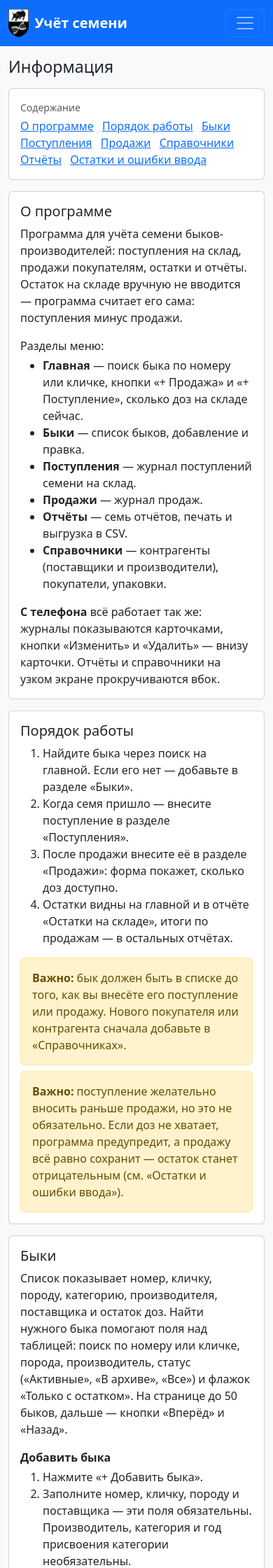
After one commit to Danil-Sila/Bulls2, a PHP site: page /info.php in a window 390 px wide. The commit adds this page. Shown: the top 2240 px of the page at 70% size. Run offline with PHP 8.4, Linux system fonts and the light colour scheme.

Commit message:
Адаптив под мобилку, добавление вкладки с информацией о программе

```diff
--- a/api_fnc/reportBulls.php
+++ b/api_fnc/reportBulls.php
@@ -31,8 +31,8 @@ function reportBulls(array $post): array {
 			['key' => 'bull',          'title' => 'Кличка',        'type' => 'text'],
 			['key' => 'num',           'title' => 'Номер',         'type' => 'text'],
 			['key' => 'breed',         'title' => 'Порода',        'type' => 'text'],
-			['key' => 'vendor',        'title' => 'Производитель', 'type' => 'text'],
-			['key' => 'supplier',      'title' => 'Поставщик',     'type' => 'text'],
+			['key' => 'vendor',        'title' => 'Производитель', 'type' => 'text', 'wrap' => true],
+			['key' => 'supplier',      'title' => 'Поставщик',     'type' => 'text', 'wrap' => true],
 			['key' => 'category_year', 'title' => 'Год оценки',    'type' => 'text'],
 			['key' => 'category',      'title' => 'Категория',     'type' => 'text'],
 			['key' => 'doses',         'title' => 'Доз',           'type' => 'number'],
--- a/api_fnc/reportBuyers.php
+++ b/api_fnc/reportBuyers.php
@@ -23,7 +23,7 @@ function reportBuyers(array $post): array {
 		'success' => true,
 		'columns' => [
 			['key' => 'buyer',     'title' => 'Покупатель', 'type' => 'text'],
-			['key' => 'location',  'title' => 'Место',      'type' => 'text'],
+			['key' => 'location',  'title' => 'Место',      'type' => 'text', 'wrap' => true],
 			['key' => 'doses',     'title' => 'Доз',        'type' => 'number'],
 			['key' => 'purchases', 'title' => 'Покупок',    'type' => 'number'],
 		],
--- a/api_fnc/reportStock.php
+++ b/api_fnc/reportStock.php
@@ -40,7 +40,7 @@ function reportStock(array $post): array {
 		'columns' => [
 			['key' => 'bull',      'title' => 'Кличка',        'type' => 'text'],
 			['key' => 'num',       'title' => 'Номер',         'type' => 'text'],
-			['key' => 'vendor',    'title' => 'Производитель', 'type' => 'text'],
+			['key' => 'vendor',    'title' => 'Производитель', 'type' => 'text', 'wrap' => true],
 			['key' => 'packaging', 'title' => 'Упаковка',      'type' => 'text'],
 			['key' => 'doses',     'title' => 'Доз',           'type' => 'number'],
 		],
--- a/api_fnc/reportVendors.php
+++ b/api_fnc/reportVendors.php
@@ -27,7 +27,7 @@ function reportVendors(array $post): array {
 		'success' => true,
 		'columns' => [
 			['key' => 'vendor',    'title' => 'Производитель', 'type' => 'text'],
-			['key' => 'suppliers', 'title' => 'Поставщики',    'type' => 'text'],
+			['key' => 'suppliers', 'title' => 'Поставщики',    'type' => 'text', 'wrap' => true],
 			['key' => 'doses',     'title' => 'Доз',           'type' => 'number'],
 			['key' => 'purchases', 'title' => 'Покупок',       'type' => 'number'],
 		],
--- a/api_js/bulls.js
+++ b/api_js/bulls.js
@@ -126,8 +126,8 @@ function renderRow(bull) {
 		name,
 		el('td', '', bull.breed),
 		el('td', '', categoryText(bull)),
-		el('td', 'wrap', bull.vendor ?? ''),
-		el('td', 'wrap', bull.supplier),
+		el('td', 'wrap phone-hide', bull.vendor ?? ''),
+		el('td', 'wrap phone-hide', bull.supplier),
 		stock,
 		actions,
 	);
@@ -146,6 +146,7 @@ function render(data) {
 	} else {
 		view.rows.replaceChildren(...data.rows.map(renderRow));
 	}
+	labelCells(view.rows);
 	view.pageInfo.textContent = `Страница ${data.page} из ${data.pages}`;
 	view.prev.disabled = data.page <= 1;
 	view.next.disabled = data.page >= data.pages;
--- a/api_js/reports.js
+++ b/api_js/reports.js
@@ -180,7 +180,7 @@ function renderCell(column, value) {
 	if (column.type === 'number') {
 		return el('td', value < 0 ? 'text-end num text-danger' : 'text-end num', formatNumber(value));
 	}
-	return el('td', '', String(value));
+	return el('td', column.wrap ? 'wrap' : '', String(value));
 }
 
 function renderRow(columns, row) {
--- a/bulls.php
+++ b/bulls.php
@@ -48,7 +48,7 @@ require APP_ROOT . 'views/header.php';
 
 <div class="card">
 	<div class="table-responsive">
-		<table class="table table-hover table-sm align-middle mb-0">
+		<table class="table table-cards table-hover table-sm align-middle mb-0">
 			<thead class="table-light">
 				<tr>
 					<th scope="col">Номер</th>
--- a/css/app.css
+++ b/css/app.css
@@ -1,5 +1,5 @@
 .table td, .table th { white-space: nowrap; }
-.table td.wrap { white-space: normal; min-width: 14rem; }
+.table td.wrap { white-space: normal; min-width: 12rem; }
 .num { font-variant-numeric: tabular-nums; }
 
 @page { size: A4 landscape; margin: 10mm; }
@@ -11,6 +11,15 @@
 	tr { break-inside: avoid; }
 }
 
-@media (max-width: 1339px) {
-	#result .table td, #result .table th { white-space: normal; }
+@media (max-width: 767px) {
+	.table-cards thead { display: none; }
+	.table-cards, .table-cards tbody, .table-cards tr, .table-cards td { display: block; }
+	.table-cards tr { padding: 0.75rem 1rem; border-bottom: 1px solid var(--bs-border-color); }
+	.table-cards td { position: relative; padding: 0.2rem 0 0.2rem 40%; border: 0; text-align: right; white-space: normal; }
+	.table-cards td.wrap { min-width: 0; }
+	.table-cards td[data-label]::before { content: attr(data-label); position: absolute; left: 0; top: 0.2rem; width: 38%; text-align: left; font-weight: 400; color: var(--bs-secondary-color); }
+	.table-cards td:empty, .table-cards td.phone-hide { display: none; }
+	.table-cards td:last-child { display: flex; gap: 0.5rem; padding: 0.5rem 0 0; }
+	.table-cards td[colspan] { display: block; padding: 1rem 0; text-align: center; }
+	.table-cards .btn { flex: 1; --bs-btn-padding-y: 0.5rem; --bs-btn-font-size: 1rem; }
 }
--- /dev/null
+++ b/info.php
@@ -0,0 +1,159 @@
+<?php
+require __DIR__ . '/setup.php';
+
+$title = 'Информация';
+$page = 'info.php';
+require APP_ROOT . 'views/header.php';
+?>
+
+<h1 class="h3 mb-3">Информация</h1>
+
+<div class="row">
+	<div class="col-lg-10 col-xl-9">
+
+		<nav class="card card-body mb-3" aria-label="Содержание">
+			<div class="small text-body-secondary mb-1">Содержание</div>
+			<ul class="list-inline mb-0">
+				<li class="list-inline-item"><a href="#about">О программе</a></li>
+				<li class="list-inline-item"><a href="#order">Порядок работы</a></li>
+				<li class="list-inline-item"><a href="#bulls">Быки</a></li>
+				<li class="list-inline-item"><a href="#receipts">Поступления</a></li>
+				<li class="list-inline-item"><a href="#sales">Продажи</a></li>
+				<li class="list-inline-item"><a href="#dictionaries">Справочники</a></li>
+				<li class="list-inline-item"><a href="#reports">Отчёты</a></li>
+				<li class="list-inline-item"><a href="#stock">Остатки и ошибки ввода</a></li>
+			</ul>
+		</nav>
+
+		<section id="about" class="card card-body mb-3">
+			<h2 class="h5">О программе</h2>
+			<p>Программа для учёта семени быков-производителей: поступления на склад, продажи покупателям, остатки и отчёты. Остаток на складе вручную не вводится — программа считает его сама: поступления минус продажи.</p>
+			<p class="mb-1">Разделы меню:</p>
+			<ul class="mb-3">
+				<li><b>Главная</b> — поиск быка по номеру или кличке, кнопки «+ Продажа» и «+ Поступление», сколько доз на складе сейчас.</li>
+				<li><b>Быки</b> — список быков, добавление и правка.</li>
+				<li><b>Поступления</b> — журнал поступлений семени на склад.</li>
+				<li><b>Продажи</b> — журнал продаж.</li>
+				<li><b>Отчёты</b> — семь отчётов, печать и выгрузка в CSV.</li>
+				<li><b>Справочники</b> — контрагенты (поставщики и производители), покупатели, упаковки.</li>
+			</ul>
+			<p class="mb-0"><b>С телефона</b> всё работает так же: журналы показываются карточками, кнопки «Изменить» и «Удалить» — внизу карточки. Отчёты и справочники на узком экране прокручиваются вбок.</p>
+		</section>
+
+		<section id="order" class="card card-body mb-3">
+			<h2 class="h5">Порядок работы</h2>
+			<ol>
+				<li>Найдите быка через поиск на главной. Если его нет — добавьте в разделе «Быки».</li>
+				<li>Когда семя пришло — внесите поступление в разделе «Поступления».</li>
+				<li>После продажи внесите её в разделе «Продажи»: форма покажет, сколько доз доступно.</li>
+				<li>Остатки видны на главной и в отчёте «Остатки на складе», итоги по продажам — в остальных отчётах.</li>
+			</ol>
+			<div class="alert alert-warning mb-2"><b>Важно:</b> бык должен быть в списке до того, как вы внесёте его поступление или продажу. Нового покупателя или контрагента сначала добавьте в «Справочниках».</div>
+			<div class="alert alert-warning mb-0"><b>Важно:</b> поступление желательно вносить раньше продажи, но это не обязательно. Если доз не хватает, программа предупредит, а продажу всё равно сохранит — остаток станет отрицательным (см. «Остатки и ошибки ввода»).</div>
+		</section>
+
+		<section id="bulls" class="card card-body mb-3">
+			<h2 class="h5">Быки</h2>
+			<p>Список показывает номер, кличку, породу, категорию, производителя, поставщика и остаток доз. Найти нужного быка помогают поля над таблицей: поиск по номеру или кличке, порода, производитель, статус («Активные», «В архиве», «Все») и флажок «Только с остатком». На странице до 50 быков, дальше — кнопки «Вперёд» и «Назад».</p>
+			<p class="mb-1"><b>Добавить быка</b></p>
+			<ol>
+				<li>Нажмите «+ Добавить быка».</li>
+				<li>Заполните номер, кличку, породу и поставщика — эти поля обязательны. Производитель, категория и год присвоения категории необязательны.</li>
+				<li>Нажмите «Добавить».</li>
+			</ol>
+			<p><b>Изменить быка</b> — кнопка «Изменить» в строке списка, затем «Сохранить».</p>
+			<div class="alert alert-warning mb-2"><b>Важно:</b> быка нельзя удалить, потому что он связан с поступлениями и продажами. Если бык больше не нужен, откройте «Изменить» и снимите флажок «Активен»: бык уйдёт в архив, пропадёт из списков выбора в формах, но останется в журналах и отчётах. Вернуть его можно тем же флажком (фильтр «В архиве»).</div>
+			<div class="alert alert-warning mb-2"><b>Важно:</b> у быка хранится только текущая категория и год её присвоения. При смене категории прежняя не сохраняется. Если год неизвестен, оставьте поле пустым.</div>
+			<div class="alert alert-warning mb-0"><b>Важно:</b> перед добавлением найдите быка поиском: активного быка с тем же номером и кличкой программа второй раз не создаст.</div>
+		</section>
+
+		<section id="receipts" class="card card-body mb-3">
+			<h2 class="h5">Поступления</h2>
+			<p>В этот журнал заносится семя, которое пришло на склад. По умолчанию показаны последние 90 дней; период и быка можно изменить над таблицей.</p>
+			<p class="mb-1"><b>Добавить поступление</b></p>
+			<ol>
+				<li>Нажмите «+ Добавить поступление» (или «+ Поступление» на главной).</li>
+				<li>Проверьте дату (по умолчанию сегодня).</li>
+				<li>Выберите быка: начните вводить номер или кличку и нажмите на нужную подсказку.</li>
+				<li>Выберите упаковку и введите число доз.</li>
+				<li>Нажмите «Добавить» — остаток на складе вырастет сразу.</li>
+			</ol>
+			<p>Склад в форме не выбирается: он один.</p>
+			<p><b>Исправить или удалить</b> — кнопки «Изменить» и «Удалить» в строке журнала. При правке остаток пересчитывается сам.</p>
+			<div class="alert alert-warning mb-2"><b>Важно:</b> удаление окончательное, отменить его нельзя. Перед удалением программа показывает, какую запись вы удаляете. Если в записи ошибка, проще исправить её кнопкой «Изменить».</div>
+			<div class="alert alert-warning mb-2"><b>Важно:</b> дата влияет на отчёты за период, но не на остатки: остаток считается по всем операциям независимо от даты.</div>
+			<div class="alert alert-warning mb-0"><b>Важно:</b> следите за упаковкой. Один и тот же бык в разной упаковке — это разные строки остатка, и продавать нужно ту упаковку, в которой семя поступило.</div>
+		</section>
+
+		<section id="sales" class="card card-body mb-3">
+			<h2 class="h5">Продажи</h2>
+			<p>В этот журнал заносится семя, проданное со склада. По умолчанию показаны последние 30 дней; период, покупателя и быка можно выбрать над таблицей.</p>
+			<p class="mb-1"><b>Добавить продажу</b></p>
+			<ol>
+				<li>Нажмите «+ Добавить продажу» (или «+ Продажа» на главной).</li>
+				<li>Проверьте дату (по умолчанию сегодня).</li>
+				<li>Выберите покупателя и поставщика.</li>
+				<li>Выберите быка и упаковку: под полем «Доз» появится подсказка «Доступно: …».</li>
+				<li>Введите число доз и нажмите «Добавить» — остаток на складе уменьшится сразу.</li>
+			</ol>
+			<p>Поставщик выбирается вручную — обычно это поставщик быка. Склад в форме не выбирается: он один.</p>
+			<p><b>Исправить или удалить</b> — кнопки «Изменить» и «Удалить» в строке журнала. При правке подсказка «Доступно» учитывает дозы самой этой продажи. Удаление возвращает дозы на склад.</p>
+			<div class="alert alert-warning mb-2"><b>Важно:</b> если вы вводите больше доз, чем есть на складе, подсказка станет красной и покажет, каким будет остаток после продажи. Сохранить такую продажу можно, но остаток уйдёт в минус: проверьте быка и упаковку.</div>
+			<div class="alert alert-warning mb-2"><b>Важно:</b> удаление окончательное, отменить его нельзя.</div>
+			<div class="alert alert-warning mb-0"><b>Важно:</b> дата сделки влияет на отчёты за период, но не на остатки. Упаковка в продаже должна совпадать с упаковкой поступления (см. «Поступления»).</div>
+		</section>
+
+		<section id="dictionaries" class="card card-body mb-3">
+			<h2 class="h5">Справочники</h2>
+			<p class="mb-1">Меню «Справочники»:</p>
+			<ul>
+				<li><b>Контрагенты</b> — поставщики и производители быков: название, место, сколько быков и дата последней продажи.</li>
+				<li><b>Покупатели</b> — название, место и дата последней продажи.</li>
+				<li><b>Упаковки</b> — название и сокращение.</li>
+			</ul>
+			<p>Каждый справочник — таблица с поиском. Чтобы <b>добавить</b> запись, заполните пустую строку внизу таблицы и нажмите «Добавить». Чтобы <b>изменить</b> — нажмите «Изменить» в строке: ячейки превратятся в поля, затем «Сохранить» или «Отмена».</p>
+			<div class="alert alert-warning mb-2"><b>Важно:</b> записи справочников удалить нельзя, потому что они связаны с быками и продажами. Для ненужной записи снимите флажок «Активен»: в таблице она получит пометку «архив», пропадёт из списков выбора, но останется в старых записях и отчётах.</div>
+			<div class="alert alert-warning mb-2"><b>Важно:</b> перемещение и списание семени вносятся как обычная продажа покупателю «ПЕРЕМЕЩЕНИЕ» или «СПИСАНИЕ». В отчётах по продажам они входят в итоги наравне с остальными покупателями.</div>
+			<div class="alert alert-warning mb-0"><b>Важно:</b> породы, категории быков и склад через программу не меняются — их при необходимости добавляет администратор.</div>
+		</section>
+
+		<section id="reports" class="card card-body mb-3">
+			<h2 class="h5">Отчёты</h2>
+			<p>Выберите отчёт и параметры — таблица обновится сама, кнопки «Сформировать» нет. Выбор запоминается в адресе страницы. По умолчанию период — последние 30 дней, обе границы включаются в отчёт. Кнопка «Печать» выводит отчёт на лист A4 (альбомная ориентация), кнопка «CSV» сохраняет таблицу в файл, который открывается в Excel.</p>
+			<dl class="mb-3">
+				<dt>По быкам</dt>
+				<dd>Сколько доз каждого быка продано и сколько было покупок. <span class="text-body-secondary">Параметры: период.</span></dd>
+				<dt>По производителям</dt>
+				<dd>То же в разрезе производителей; поставщики перечислены через запятую. <span class="text-body-secondary">Параметры: период.</span></dd>
+				<dt>По покупателям</dt>
+				<dd>Сколько доз купил каждый покупатель. <span class="text-body-secondary">Параметры: период.</span></dd>
+				<dt>Остатки на складе</dt>
+				<dd>Сколько доз каждого быка в каждой упаковке на сегодня; итоги отдельно по плюсовым и по отрицательным остаткам. <span class="text-body-secondary">Параметры: нет.</span></dd>
+				<dt>Движение семени</dt>
+				<dd>По каждому быку: остаток на начало года, приход и расход с начала года и за месяц, остаток на конец месяца. <span class="text-body-secondary">Параметры: месяц и год.</span></dd>
+				<dt>Быки × месяцы по покупателю</dt>
+				<dd>Сколько доз каких быков выбранный покупатель брал в каждом месяце. <span class="text-body-secondary">Параметры: период и покупатель.</span></dd>
+				<dt>Быки по хозяйствам</dt>
+				<dd>Какому покупателю сколько доз какого быка продано. <span class="text-body-secondary">Параметры: период.</span></dd>
+			</dl>
+			<div class="alert alert-warning mb-0"><b>Важно:</b> отрицательные числа в отчётах выделены красным — проверяйте их в первую очередь (см. «Остатки и ошибки ввода»).</div>
+		</section>
+
+		<section id="stock" class="card card-body mb-3">
+			<h2 class="h5">Остатки и ошибки ввода</h2>
+			<p>Остаток считается отдельно для каждой пары «бык + упаковка»: все поступления минус все продажи. Любая правка или удаление записи меняет остаток сразу, отдельной кнопки пересчёта нет. Если на складе есть отрицательный остаток, на главной появится красная плашка с его суммой.</p>
+			<p class="mb-1">Остаток может стать отрицательным, если:</p>
+			<ul>
+				<li>продажа внесена раньше поступления — внесите поступление;</li>
+				<li>в продаже или в поступлении выбрана не та упаковка;</li>
+				<li>в поступлении указано меньше доз, чем пришло на самом деле;</li>
+				<li>поступление удалили или исправили уже после продажи;</li>
+				<li>в числе доз опечатка.</li>
+			</ul>
+			<p class="mb-0">Как найти причину: откройте отчёт «Остатки на складе» и найдите строки с минусом. Затем в журналах «Поступления» и «Продажи» выберите того же быка (при необходимости увеличьте период) и сравните упаковки и количества.</p>
+		</section>
+
+	</div>
+</div>
+
+<?php require APP_ROOT . 'views/footer.php'; ?>
--- a/receipts.php
+++ b/receipts.php
@@ -3,7 +3,7 @@ require __DIR__ . '/setup.php';
 
 $title = 'Поступления';
 $page = 'receipts.php';
-$scripts = ['receipts.js'];
+$scripts = ['picker.js', 'receipts.js'];
 require APP_ROOT . 'views/header.php';
 ?>
 
@@ -34,7 +34,7 @@ require APP_ROOT . 'views/header.php';
 
 <div class="card">
 	<div class="table-responsive">
-		<table class="table table-hover table-sm align-middle mb-0">
+		<table class="table table-cards table-hover table-sm align-middle mb-0">
 			<thead class="table-light">
 				<tr>
 					<th scope="col">Дата</th>
--- a/sales.php
+++ b/sales.php
@@ -3,7 +3,7 @@ require __DIR__ . '/setup.php';
 
 $title = 'Продажи';
 $page = 'sales.php';
-$scripts = ['sales.js'];
+$scripts = ['picker.js', 'sales.js'];
 require APP_ROOT . 'views/header.php';
 ?>
 
@@ -38,7 +38,7 @@ require APP_ROOT . 'views/header.php';
 
 <div class="card">
 	<div class="table-responsive">
-		<table class="table table-hover table-sm align-middle mb-0">
+		<table class="table table-cards table-hover table-sm align-middle mb-0">
 			<thead class="table-light">
 				<tr>
 					<th scope="col">Дата</th>
--- a/views/header.php
+++ b/views/header.php
@@ -10,6 +10,7 @@ $menu = [
 		'buyers.php'	  => 'Покупатели',
 		'packagings.php'  => 'Упаковки',
 	],
+	'info.php'		=> 'Информация',
 ];
 ?>
 
@@ -18,14 +19,17 @@ $menu = [
 	<head>
 		<meta charset="utf-8">
 		<meta name="viewport" content="width=device-width, initial-scale=1">
-		<title><?= htmlspecialchars($title) ?> — Bulls Ctrl</title>
+		<title><?= htmlspecialchars($title) ?> — Учёт семени</title>
 		<link rel="stylesheet" href="vendor/bootstrap.min.css">
 		<link rel="stylesheet" href="css/app.css">
 	</head>
 	<body class="bg-body-tertiary">
-		<nav class="navbar navbar-expand-md bg-primary" data-bs-theme="dark">
+		<nav class="navbar navbar-expand-md bg-primary d-print-none" data-bs-theme="dark">
 			<div class="container-xl">
-				<a class="navbar-brand fw-semibold" href="index.php">Bulls Ctrl</a>
+				<a class="navbar-brand fw-semibold d-flex align-items-center gap-2" href="index.php">
+					<img src="img/logo.png" alt="" height="40">
+					Учёт семени
+				</a>
 				<button class="navbar-toggler" type="button" data-bs-toggle="collapse"
 				data-bs-target="#mainNav" aria-controls="mainNav" aria-expanded="false" aria-label="Меню">
 					<span class="navbar-toggler-icon"></span>
```
Also changed, not shown: api_js/api.js (+13 -0 lines), api_js/picker.js (added, +97 -0 lines), api_js/receipts.js (+8 -3 lines), api_js/sales.js (+13 -4 lines), img/logo.png (added).
